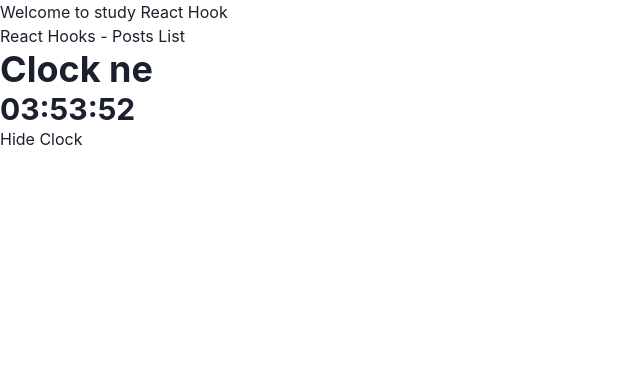
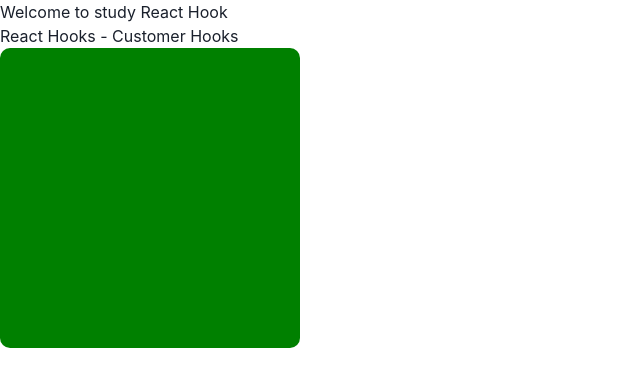
Before and after one commit to RoarkNguyen/ReactJs-Hook-UseState, a React (Create React App) app: page / in a window 1280 px wide. Shown: the top 386 px of the page, without its empty margins (0-640 px from the left). Built offline with nearby package versions, Linux system fonts and the light colour scheme.

Commit message:
Hooks-Customer-Hooks-MagicBox

```diff
--- a/src/App.js
+++ b/src/App.js
@@ -1,16 +1,15 @@
 import { useEffect, useState } from "react";
 import queryString from "query-string";
 import Clock from "./components/Clock";
+import MagicBox from "./components/MagicBox";
 
 function App() {
   const [showClock, setShowClock] = useState(true);
   return (
     <div className="app">
       <div>Welcome to study React Hook</div>
-      <div>React Hooks - Posts List</div>
-
-      {showClock && <Clock />}
-      <button onClick={() => setShowClock(false)}>Hide Clock</button>
+      <div>React Hooks - Customer Hooks</div>
+      <MagicBox />
     </div>
   );
 }
--- /dev/null
+++ b/src/Hooks/useMagicColor.js
@@ -0,0 +1,26 @@
+import React, { useEffect, useState } from "react";
+
+function randomColor() {
+  const COLOR_LIST = ["red", "green", "yellow"];
+  // random 0 -> 2
+  const randomIndex = Math.trunc(Math.random() * 3);
+  console.log(COLOR_LIST[randomIndex]);
+  return COLOR_LIST[randomIndex];
+}
+
+function useMagicColor() {
+  const [color, setColor] = useState("transparent");
+  //Change color everyone one second
+  useEffect(() => {
+    const colorInterval = setInterval(() => {
+      console.log("First color: ", color);
+      const newColor = randomColor();
+      setColor(newColor);
+    }, 1000);
+    return () => {
+      clearInterval(colorInterval);
+    };
+  }, []);
+  return color;
+}
+export default useMagicColor;
--- /dev/null
+++ b/src/components/MagicBox/index.jsx
@@ -0,0 +1,13 @@
+import React from "react";
+import PropTypes from "prop-types";
+import "./style.scss";
+import useMagicColor from "../../Hooks/useMagicColor";
+
+MagicBox.propTypes = {};
+
+function MagicBox(props) {
+  const color = useMagicColor();
+  return <div className="magic-box" style={{ backgroundColor: color }}></div>;
+}
+
+export default MagicBox;
--- /dev/null
+++ b/src/components/MagicBox/style.scss
@@ -0,0 +1,6 @@
+.magic-box{
+    width: 300px;
+    height: 300px;
+    border-radius: 10px;
+    transition: all 0.35s ease-in-out 0s;
+}
```
